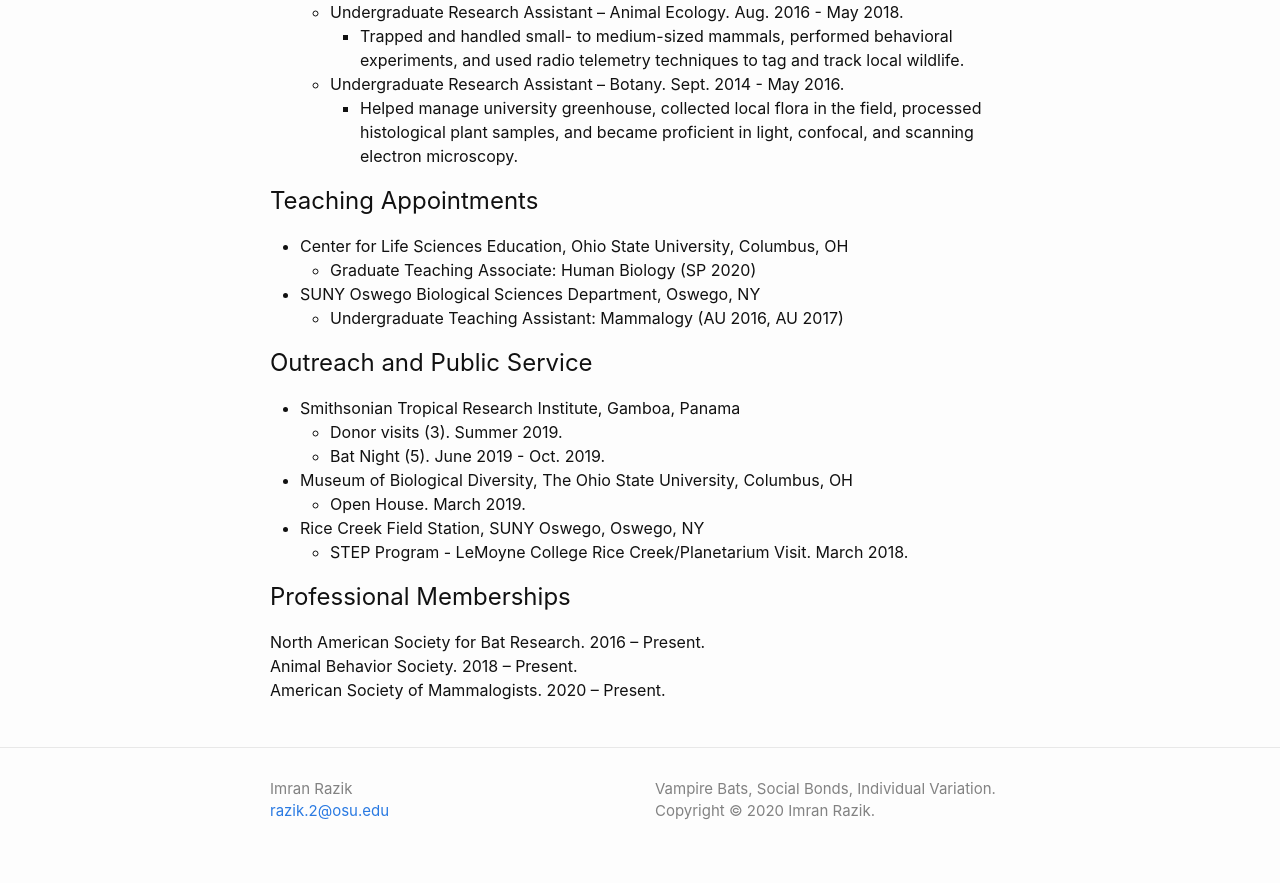
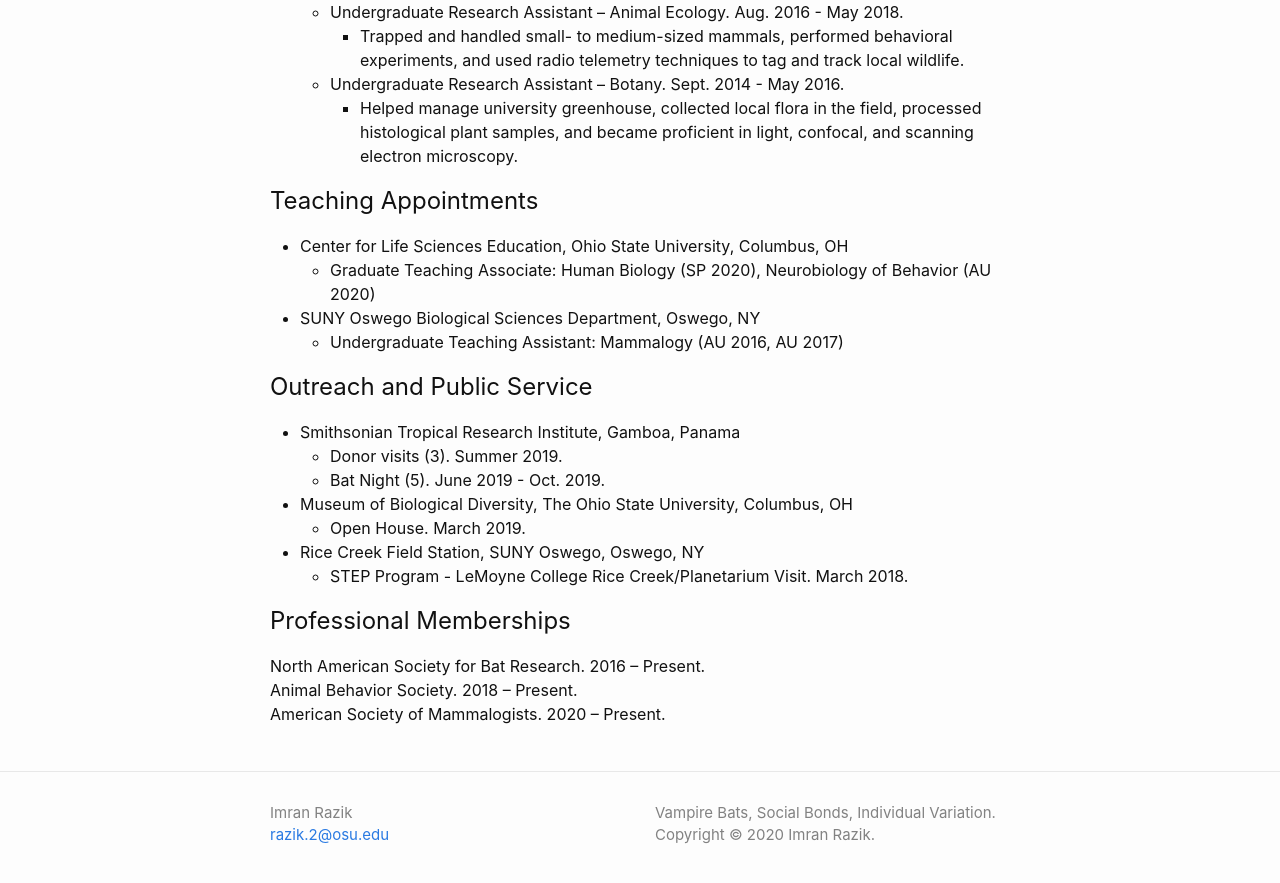
Before and after one commit to imranrazik/imranrazik.github.io, a Jekyll site: the page built from CV.md, in a window 1280 px wide and 900 px high, scrolled down 2692 px. Shown: the top 883 px of the window. Built offline with Jekyll 4.4.1, drawn with Linux system fonts in a browser that asks for light colours; our own code applies the rules of GitHub Pages for plain Markdown files.

Commit message:
Update CV.md

```diff
--- a/CV.md
+++ b/CV.md
@@ -82,7 +82,7 @@
 
 ## Teaching Appointments
 - Center for Life Sciences Education, Ohio State University, Columbus, OH
-  - Graduate Teaching Associate: Human Biology (SP 2020)
+  - Graduate Teaching Associate: Human Biology (SP 2020), Neurobiology of Behavior (AU 2020)
 - SUNY Oswego Biological Sciences Department, Oswego, NY
   - Undergraduate Teaching Assistant: Mammalogy (AU 2016, AU 2017)
 
```
